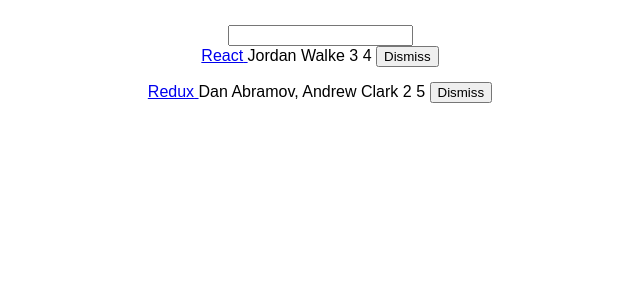
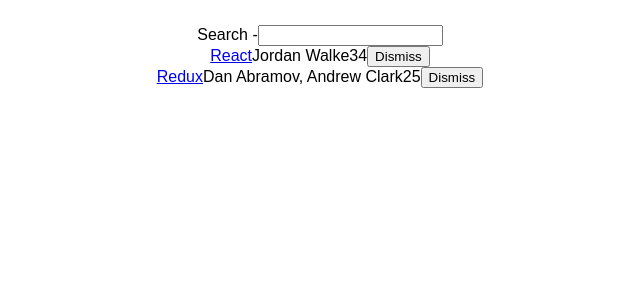
Before and after one commit to deepakkarki/hnapp, a React (Create React App) app: page / in a window 1280 px wide. Shown: the top 300 px of the page, without its empty margins (320-960 px from the left). Built offline with nearby package versions, Linux system fonts and the light colour scheme.

Commit message:
Broke the app into components

```diff
--- a/src/App.js
+++ b/src/App.js
@@ -26,6 +26,44 @@
   }
 }
 
+class Search extends Component {
+  render() {
+    const { value, onChange, children } = this.props;
+    return (
+      <form>
+        {children}
+        <input type="text" value={value} onChange={onChange} />
+      </form>
+    );
+  }
+}
+
+class Table extends Component {
+  render(){
+    const {list, pattern, onDismiss} = this.props;
+    return (
+        <div>
+        {
+          list.filter(isSearched(pattern)).map(item =>
+          <div key={item.objectID}>
+            <span>
+              <a href={item.url}>{item.title}</a>
+            </span>
+            <span>{item.author}</span>
+            <span>{item.num_comments}</span>
+            <span>{item.points}</span>
+            <span>
+              <button onClick={() => onDismiss(item.objectID)}
+                      type="button"> Dismiss </button>
+            </span>
+          </div>
+          )
+        }
+        </div>
+    );
+  }
+}
+
 class App extends Component {
 
   constructor(props){
@@ -48,8 +86,27 @@
   }
 
   render() {
+    const { searchTerm, list } = this.state;
     return (
       <div className="App">
+        <Search value={searchTerm}
+                onChange={this.onSearchChange}>
+            Search -
+        </Search>
+
+        <Table list={list}
+               pattern={searchTerm}
+               onDismiss={this.onDismiss}/>
+      </div>
+    );
+  }
+}
+
+export default App;
+
+
+
+/*
         <form>
           <input type="text" onChange={this.onSearchChange}/>
         </form>
@@ -73,9 +130,4 @@
               );
             })
         }
-      </div>
-    );
-  }
-}
-
-export default App;
+*/
```
